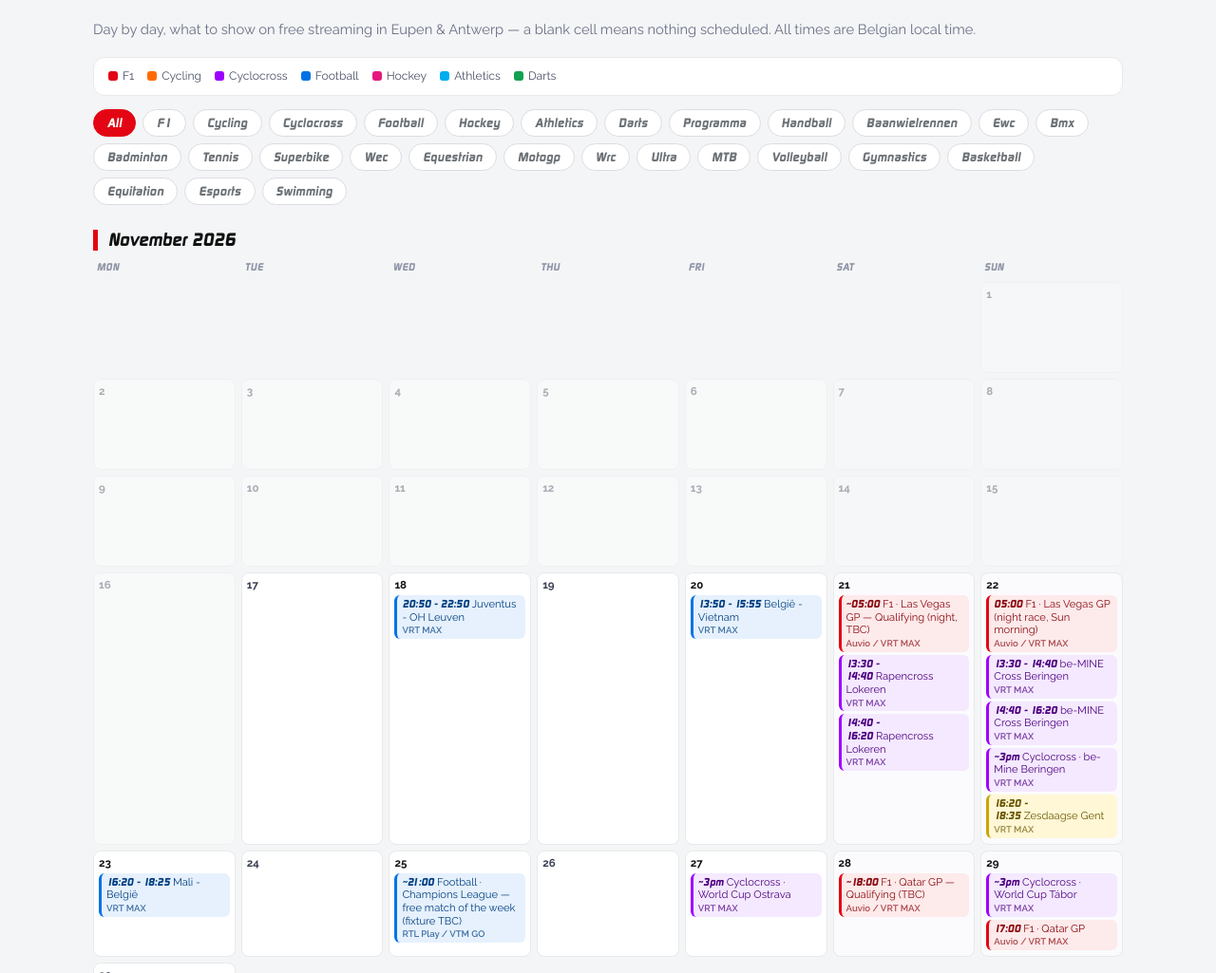
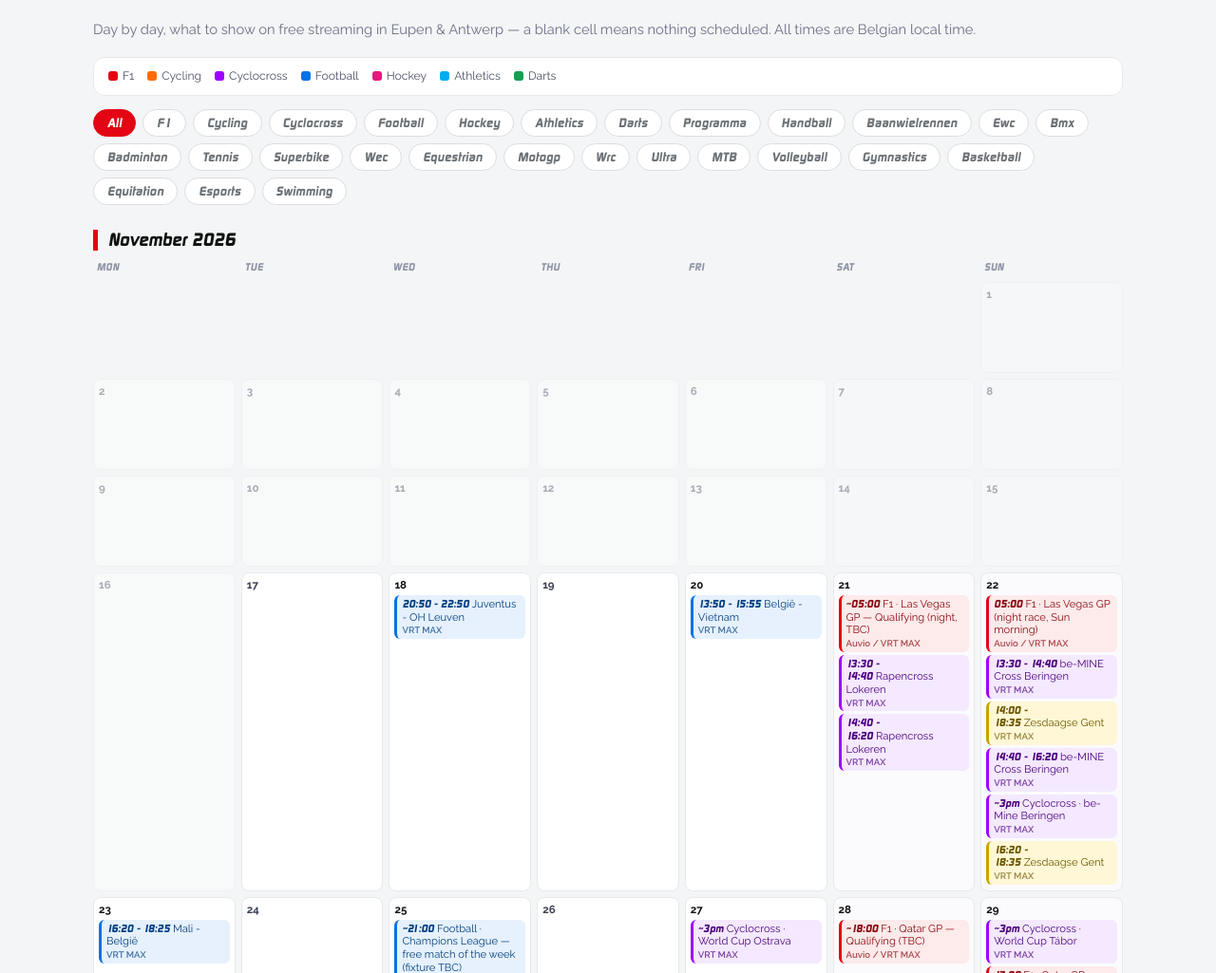
Before and after one commit to Experience-Factory/Sport-event, a plain HTML site: page index.html in a window 1280 px wide. Shown: the part 75-1100 px from the top of the page at 95% size. Drawn offline with Linux system fonts and the light colour scheme.

Commit message:
Daily auto-update: new live sport events

```diff
--- a/index.html
+++ b/index.html
@@ -241,6 +241,7 @@ add('2026-11-20',{t:'13:50 - 15:55',lbl:'België - Vietnam',sport:'Football',pla
 add('2026-11-21',{t:'13:30 - 14:40',lbl:'Rapencross Lokeren',sport:'Cyclocross',plat:['vrt']});
 add('2026-11-21',{t:'14:40 - 16:20',lbl:'Rapencross Lokeren',sport:'Cyclocross',plat:['vrt']});
 add('2026-11-22',{t:'16:20 - 18:35',lbl:'Zesdaagse Gent',sport:'Baanwielrennen',plat:['vrt']});
+add('2026-11-22',{t:'14:00 - 18:35',lbl:'Zesdaagse Gent',sport:'Baanwielrennen',plat:['vrt']});
 add('2026-11-22',{t:'13:30 - 14:40',lbl:'be-MINE Cross Beringen',sport:'Cyclocross',plat:['vrt']});
 add('2026-11-22',{t:'14:40 - 16:20',lbl:'be-MINE Cross Beringen',sport:'Cyclocross',plat:['vrt']});
 add('2026-11-23',{t:'16:20 - 18:25',lbl:'Mali - België',sport:'Football',plat:['vrt']});
```
